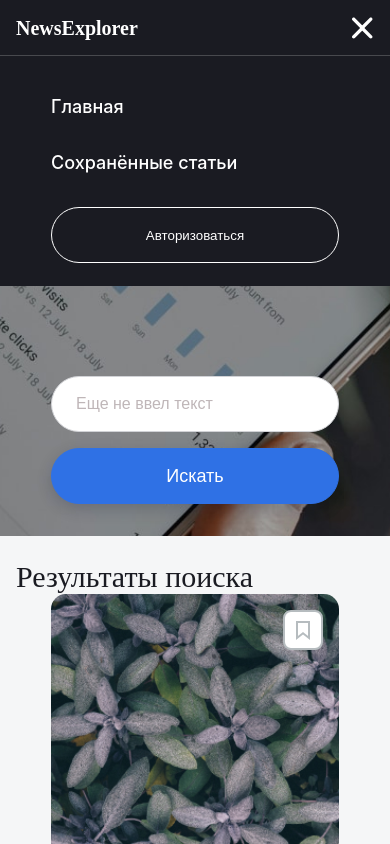
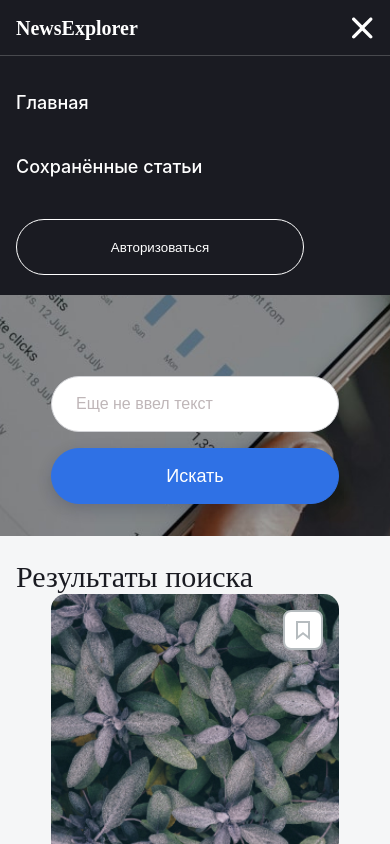
Before and after one commit to YudinArtem90/news-explorer-frontend, a React (Create React App) app: page / in a window 390 px wide. Both pictures are taken after a click on the button 362 px from the left and 28 px from the top of the page. Shown: the top 844 px of the page. Built offline with nearby package versions, Linux system fonts and the light colour scheme.

Commit message:
фикс кнопки авторизации

```diff
--- a/src/components/Header/Header.css
+++ b/src/components/Header/Header.css
@@ -114,7 +114,6 @@
 }
 
 .header__menu-mobile{
-    height: 230px;
     position: absolute;
     background-color:#1A1B22;
     width: 100%;
@@ -163,6 +162,7 @@
     .header__authorization{
         width: 288px;
         height: 56px;
+        margin-bottom: 20px;
     }
 
     .header__right-container{
@@ -177,6 +177,11 @@
 
     .header__left-container{
         width: 50%;
+    }
+
+    .header__menu-mobile{
+        justify-content: flex-start;
+        padding-left: 16px;
     }
 }
 
--- a/src/components/Header/Header.js
+++ b/src/components/Header/Header.js
@@ -64,7 +64,7 @@ function Header(props) {
           openMenu ?
               <div className="header__menu-mobile">
                 <Navigation mainPage={mainPage} openMenu={openMenu} savedNews={savedNews}/>
-                <button className="header__authorization" onClick={openModal}>Авторизоваться</button>
+                { mainPage ? <button className="header__authorization" onClick={openModal}>Авторизоваться</button> : null }
               </div> : null
         }
       </div>
--- a/src/components/Navigation/Navigation.css
+++ b/src/components/Navigation/Navigation.css
@@ -8,10 +8,8 @@
 
 .header__menu-ul-mobile{
     list-style-type: none;
-    padding: 0;
-    width: 288px;
-    height: 112px;
-    margin: 16px 0 0;
+    padding: 35px 0 40px;
+    margin: 0;
     display: grid;
 }
 
@@ -46,8 +44,8 @@
         display: none;
     }
 
-    .header__menu-li{
-        width: 200px;
+    .header__menu-li:first-child{
+        margin-bottom: 40px;
     }
 }
 
@@ -61,7 +59,6 @@
 
 @media (min-width: 481px){
     .header__menu-li{
-        /* border-bottom: 2px #fff solid; */
         height: 100%;
         display: flex;
         align-items: center;
```
